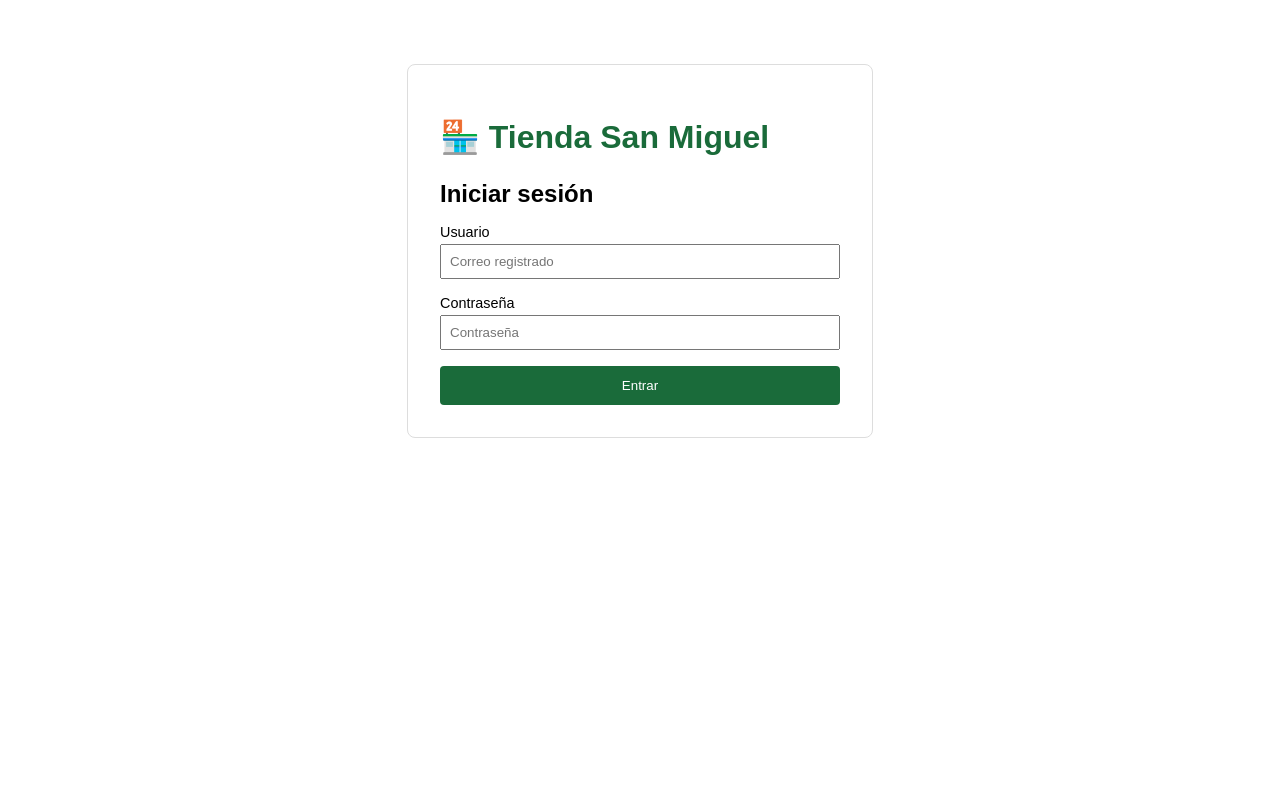
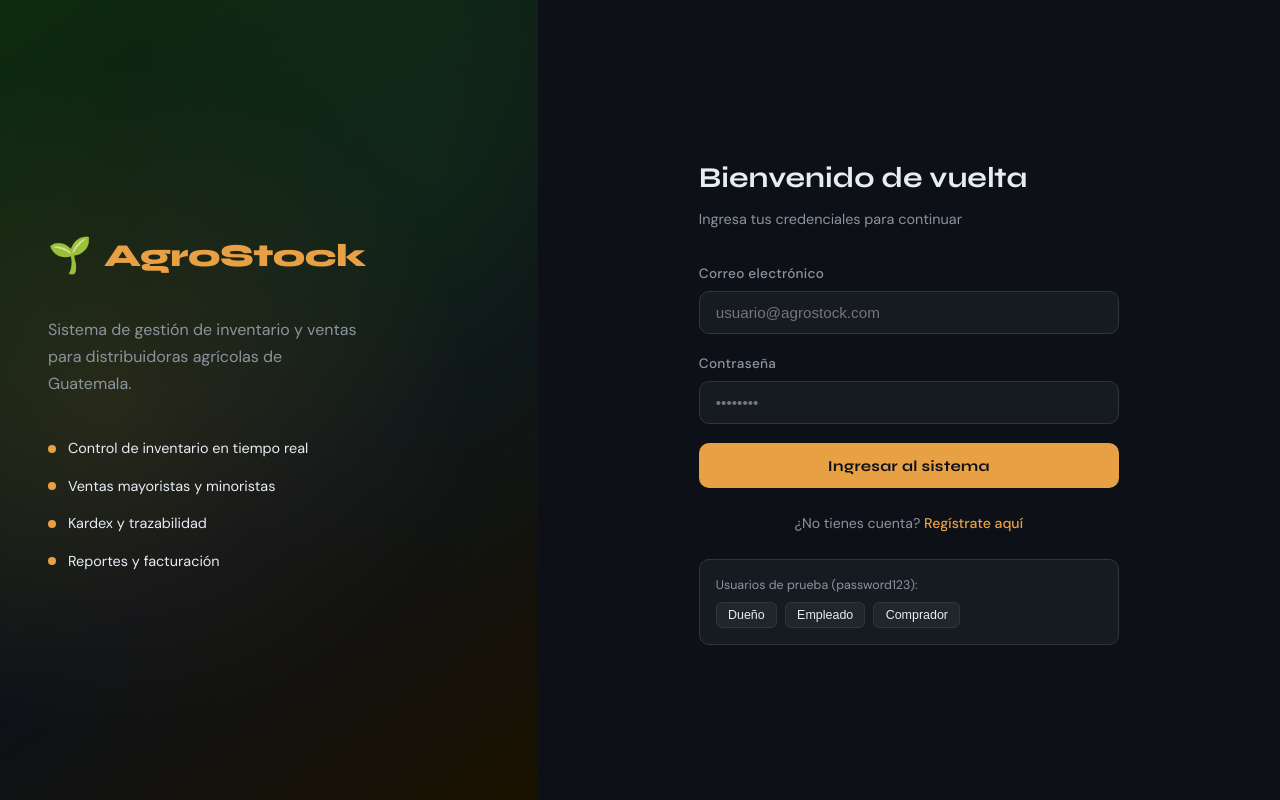
Before and after one commit to Armasangel/Proyecto-Ing-Software1, a Next.js app: page /login in a window 1280 px wide. Built offline with nearby package versions, Linux system fonts and the light colour scheme.

Commit message:
Docker Compose was updated, a global CSS file was created, and the route.ts and page.tsx files for the login page were updated in an attempt to resolve the login issue.

```diff
--- /dev/null
+++ b/app/globals.css
@@ -0,0 +1,47 @@
+/* app/globals.css */
+
+*, *::before, *::after {
+  box-sizing: border-box;
+  margin: 0;
+  padding: 0;
+}
+
+:root {
+  --bg:        #0d1117;
+  --surface:   #161b22;
+  --surface2:  #21262d;
+  --border:    #30363d;
+  --accent:    #e8a045;
+  --accent2:   #c67c1a;
+  --green:     #3fb950;
+  --red:       #f85149;
+  --blue:      #58a6ff;
+  --text:      #e6edf3;
+  --muted:     #8b949e;
+  --font-head: 'Syne', sans-serif;
+  --font-body: 'DM Sans', sans-serif;
+  --radius:    10px;
+  --shadow:    0 4px 24px rgba(0, 0, 0, .45);
+}
+
+body {
+  background: var(--bg);
+  color: var(--text);
+  font-family: var(--font-body);
+  font-size: 15px;
+  line-height: 1.6;
+  min-height: 100vh;
+}
+
+a {
+  color: var(--accent);
+  text-decoration: none;
+}
+
+a:hover {
+  text-decoration: underline;
+}
+
+::-webkit-scrollbar { width: 6px; }
+::-webkit-scrollbar-track { background: var(--bg); }
+::-webkit-scrollbar-thumb { background: var(--border); border-radius: 3px; }
--- a/app/layout.tsx
+++ b/app/layout.tsx
@@ -1,13 +1,22 @@
 import type { Metadata } from "next";
+import './globals.css'
 
 export const metadata: Metadata = {
-  title: "Tienda San Miguel",
-  description: "Sistema de Gestión de Inventario y Ventas",
+  title: "Tienda San Miguel — Gestión de Inventario",
+  description: "Sistema de gestión de inventario y ventas para distribuidoras agrícolas",
 };
 
 export default function RootLayout({ children }: { children: React.ReactNode }) {
   return (
     <html lang="es">
+      <head>
+        <link rel="preconnect" href="https://fonts.googleapis.com" />
+        <link rel="preconnect" href="https://fonts.gstatic.com" crossOrigin="anonymous" />
+        <link
+          href="https://fonts.googleapis.com/css2?family=Syne:wght@600;700;800&family=DM+Sans:ital,opsz,wght@0,9..40,300;0,9..40,400;0,9..40,500;1,9..40,300&display=swap"
+          rel="stylesheet"
+        />
+      </head>
       <body>{children}</body>
     </html>
   );
--- a/app/login/page.tsx
+++ b/app/login/page.tsx
@@ -2,16 +2,20 @@
 
 import { useState } from "react";
 import { useRouter } from "next/navigation";
+import Link from "next/link";
 
 export default function LoginPage() {
   const router = useRouter();
   const [username, setUsername] = useState("");
   const [password, setPassword] = useState("");
   const [error, setError] = useState("");
+  const [loading, setLoading] = useState(false);
 
   async function handleLogin(e: React.FormEvent) {
     e.preventDefault();
     setError("");
+    setLoading(true);
+    try {
       const res = await fetch("/api/login", {
         method: "POST",
         headers: { "Content-Type": "application/json" },
@@ -23,72 +27,258 @@ export default function LoginPage() {
         return;
       }
       router.push("/dashboard");
+    } catch {
+      setError("No se pudo conectar con el servidor");
+    } finally {
+      setLoading(false);
+    }
   }
 
   return (
-    <main
-      style={{
-        fontFamily: "sans-serif",
-        maxWidth: 400,
-        margin: "4rem auto",
-        padding: "2rem",
-        border: "1px solid #ddd",
-        borderRadius: 8,
-      }}
-    >
-      <h1 style={{ color: "#1a6b3a", marginBottom: "1.5rem" }}>🏪 Tienda San Miguel</h1>
-      <h2 style={{ marginBottom: "1rem" }}>Iniciar sesión</h2>
-      <form onSubmit={handleLogin}>
-        <label style={{ display: "block", marginBottom: "0.25rem", fontSize: "0.9rem" }}>
-          Usuario
-        </label>
+    <main style={s.page}>
+      {/* Panel izquierdo — branding */}
+      <div style={s.brand}>
+        <div style={s.brandInner}>
+          <div style={s.logo}>
+            <span style={s.logoIcon}>🌱</span>
+            <span style={s.logoText}>AgroStock</span>
+          </div>
+          <p style={s.tagline}>
+            Sistema de gestión de inventario y ventas para distribuidoras agrícolas de Guatemala.
+          </p>
+          <div style={s.features}>
+            {["Control de inventario en tiempo real", "Ventas mayoristas y minoristas", "Kardex y trazabilidad", "Reportes y facturación"].map(f => (
+              <div key={f} style={s.feature}>
+                <span style={s.featureDot} />
+                <span>{f}</span>
+              </div>
+            ))}
+          </div>
+        </div>
+        <div style={s.brandBg} />
+      </div>
+
+      {/* Panel derecho — formulario */}
+      <div style={s.formPanel}>
+        <div style={s.formCard}>
+          <div style={s.formHeader}>
+            <h1 style={s.formTitle}>Bienvenido de vuelta</h1>
+            <p style={s.formSub}>Ingresa tus credenciales para continuar</p>
+          </div>
+
+          <form onSubmit={handleLogin} style={s.form}>
+            <div style={s.field}>
+              <label style={s.label}>Correo electrónico</label>
               <input
-          type="text"
-          name="username"
-          autoComplete="username"
-          placeholder="Correo registrado"
+                type="email"
+                autoComplete="email"
+                placeholder="usuario@agrostock.com"
                 value={username}
                 onChange={e => setUsername(e.target.value)}
-          style={{
-            width: "100%",
-            padding: "0.5rem",
-            marginBottom: "1rem",
-            boxSizing: "border-box",
-          }}
+                required
+                style={s.input}
+                onFocus={e => Object.assign(e.target.style, s.inputFocus)}
+                onBlur={e => Object.assign(e.target.style, { borderColor: "var(--border)", boxShadow: "none" })}
               />
-        <label style={{ display: "block", marginBottom: "0.25rem", fontSize: "0.9rem" }}>
-          Contraseña
-        </label>
+            </div>
+
+            <div style={s.field}>
+              <label style={s.label}>Contraseña</label>
               <input
                 type="password"
-          name="password"
                 autoComplete="current-password"
-          placeholder="Contraseña"
+                placeholder="••••••••"
                 value={password}
                 onChange={e => setPassword(e.target.value)}
-          style={{
-            width: "100%",
-            padding: "0.5rem",
-            marginBottom: "1rem",
-            boxSizing: "border-box",
-          }}
+                required
+                style={s.input}
+                onFocus={e => Object.assign(e.target.style, s.inputFocus)}
+                onBlur={e => Object.assign(e.target.style, { borderColor: "var(--border)", boxShadow: "none" })}
               />
-        {error && <p style={{ color: "red", marginBottom: "1rem" }}>{error}</p>}
+            </div>
+
+            {error && (
+              <div style={s.errorBox}>
+                <span>⚠️</span> {error}
+              </div>
+            )}
+
             <button
               type="submit"
-          style={{
-            width: "100%",
-            padding: "0.75rem",
-            background: "#1a6b3a",
-            color: "white",
-            border: "none",
-            borderRadius: 4,
-            cursor: "pointer",
-          }}
+              disabled={loading}
+              style={{ ...s.btn, opacity: loading ? 0.7 : 1 }}
+              onMouseEnter={e => !loading && Object.assign((e.target as HTMLElement).style, s.btnHover)}
+              onMouseLeave={e => Object.assign((e.target as HTMLElement).style, { background: "var(--accent)", transform: "none" })}
             >
-          Entrar
+              {loading ? "Ingresando…" : "Ingresar al sistema"}
             </button>
           </form>
+
+          <p style={s.switchLink}>
+            ¿No tienes cuenta?{" "}
+            <Link href="/register" style={{ color: "var(--accent)", fontWeight: 500 }}>
+              Regístrate aquí
+            </Link>
+          </p>
+
+          <div style={s.demo}>
+            <p style={{ color: "var(--muted)", fontSize: "0.78rem", marginBottom: "0.4rem" }}>Usuarios de prueba (password123):</p>
+            <div style={{ display: "flex", gap: "0.5rem", flexWrap: "wrap" }}>
+              {[
+                { label: "Dueño", correo: "admin@agrostock.com" },
+                { label: "Empleado", correo: "ana@agrostock.com" },
+                { label: "Comprador", correo: "pedro@gmail.com" },
+              ].map(u => (
+                <button
+                  key={u.correo}
+                  onClick={() => setUsername(u.correo)}
+                  style={s.demoBtn}
+                >
+                  {u.label}
+                </button>
+              ))}
+            </div>
+          </div>
+        </div>
+      </div>
     </main>
   );
 }
+
+const s: Record<string, React.CSSProperties> = {
+  page: {
+    minHeight: "100vh",
+    display: "flex",
+    fontFamily: "var(--font-body)",
+  },
+  brand: {
+    position: "relative",
+    flex: "0 0 42%",
+    background: "linear-gradient(145deg, #0d2b0f 0%, #0d1117 60%, #1a1200 100%)",
+    display: "flex",
+    alignItems: "center",
+    overflow: "hidden",
+  },
+  brandBg: {
+    position: "absolute",
+    inset: 0,
+    backgroundImage: `radial-gradient(ellipse at 20% 50%, rgba(232,160,69,.12) 0%, transparent 60%),
+                      radial-gradient(ellipse at 80% 20%, rgba(63,185,80,.08) 0%, transparent 50%)`,
+    pointerEvents: "none",
+  },
+  brandInner: {
+    position: "relative",
+    zIndex: 1,
+    padding: "3rem",
+  },
+  logo: {
+    display: "flex",
+    alignItems: "center",
+    gap: "0.75rem",
+    marginBottom: "2rem",
+  },
+  logoIcon: { fontSize: "2.2rem" },
+  logoText: {
+    fontFamily: "var(--font-head)",
+    fontSize: "2rem",
+    fontWeight: 800,
+    color: "var(--accent)",
+    letterSpacing: "-0.5px",
+  },
+  tagline: {
+    color: "var(--muted)",
+    fontSize: "1rem",
+    lineHeight: 1.7,
+    maxWidth: 320,
+    marginBottom: "2.5rem",
+  },
+  features: { display: "flex", flexDirection: "column", gap: "0.9rem" },
+  feature: { display: "flex", alignItems: "center", gap: "0.75rem", color: "var(--text)", fontSize: "0.9rem" },
+  featureDot: {
+    width: 8, height: 8,
+    borderRadius: "50%",
+    background: "var(--accent)",
+    flexShrink: 0,
+  },
+  formPanel: {
+    flex: 1,
+    display: "flex",
+    alignItems: "center",
+    justifyContent: "center",
+    padding: "2rem",
+    background: "var(--bg)",
+  },
+  formCard: {
+    width: "100%",
+    maxWidth: 420,
+  },
+  formHeader: { marginBottom: "2rem" },
+  formTitle: {
+    fontFamily: "var(--font-head)",
+    fontSize: "1.8rem",
+    fontWeight: 700,
+    color: "var(--text)",
+    marginBottom: "0.4rem",
+  },
+  formSub: { color: "var(--muted)", fontSize: "0.9rem" },
+  form: { display: "flex", flexDirection: "column", gap: "1.2rem", marginBottom: "1.5rem" },
+  field: { display: "flex", flexDirection: "column", gap: "0.4rem" },
+  label: { fontSize: "0.85rem", fontWeight: 500, color: "var(--muted)", letterSpacing: "0.02em" },
+  input: {
+    background: "var(--surface)",
+    border: "1px solid var(--border)",
+    borderRadius: "var(--radius)",
+    padding: "0.75rem 1rem",
+    color: "var(--text)",
+    fontSize: "0.95rem",
+    outline: "none",
+    transition: "border-color .2s, box-shadow .2s",
+    width: "100%",
+  },
+  inputFocus: {
+    borderColor: "var(--accent)",
+    boxShadow: "0 0 0 3px rgba(232,160,69,.15)",
+  },
+  errorBox: {
+    background: "rgba(248,81,73,.12)",
+    border: "1px solid rgba(248,81,73,.3)",
+    borderRadius: "var(--radius)",
+    padding: "0.75rem 1rem",
+    color: "var(--red)",
+    fontSize: "0.88rem",
+    display: "flex",
+    gap: "0.5rem",
+    alignItems: "center",
+  },
+  btn: {
+    background: "var(--accent)",
+    color: "#0d1117",
+    border: "none",
+    borderRadius: "var(--radius)",
+    padding: "0.85rem",
+    fontFamily: "var(--font-head)",
+    fontSize: "0.95rem",
+    fontWeight: 700,
+    cursor: "pointer",
+    transition: "transform .15s, background .15s",
+    letterSpacing: "0.02em",
+  },
+  btnHover: { background: "var(--accent2)", transform: "translateY(-1px)" },
+  switchLink: { textAlign: "center", color: "var(--muted)", fontSize: "0.88rem", marginBottom: "1.5rem" },
+  demo: {
+    marginTop: "1rem",
+    padding: "1rem",
+    background: "var(--surface)",
+    borderRadius: "var(--radius)",
+    border: "1px solid var(--border)",
+  },
+  demoBtn: {
+    background: "var(--surface2)",
+    border: "1px solid var(--border)",
+    borderRadius: 6,
+    padding: "0.3rem 0.7rem",
+    color: "var(--text)",
+    fontSize: "0.78rem",
+    cursor: "pointer",
+  },
+};
--- a/docker-compose.yml
+++ b/docker-compose.yml
@@ -7,7 +7,7 @@ services:
       context: .
       dockerfile: Dockerfile
     ports:
-      - "3000:3000"
+      - "3001:3000"
     environment:
       - NODE_ENV=development
       - JWT_SECRET=deposito_san_miguel_secret_key_dev
```
Also changed, not shown: app/api/logout/route.ts (added, +9 -0 lines), app/page.tsx (+3 -27 lines), app/api/login/route.ts (line endings or trailing spaces). Lines whose indentation alone changed are shown as unchanged.
